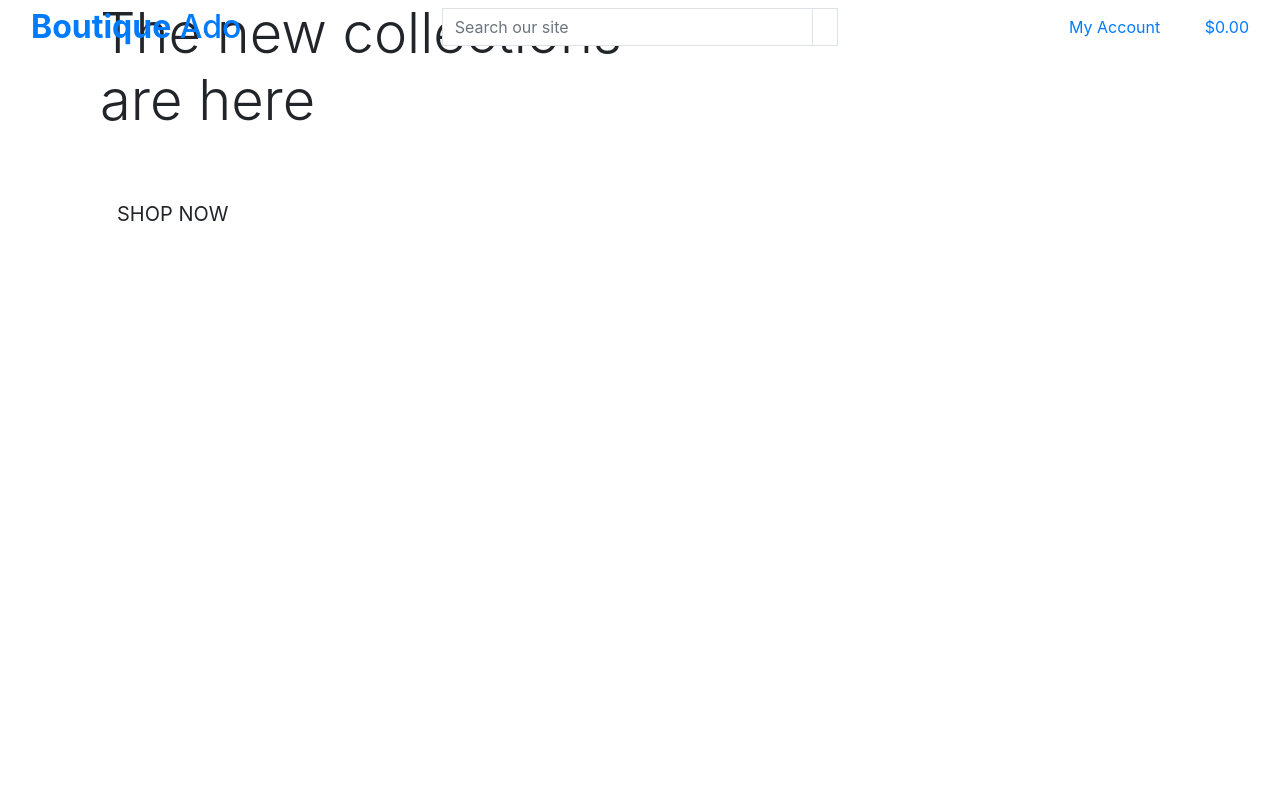
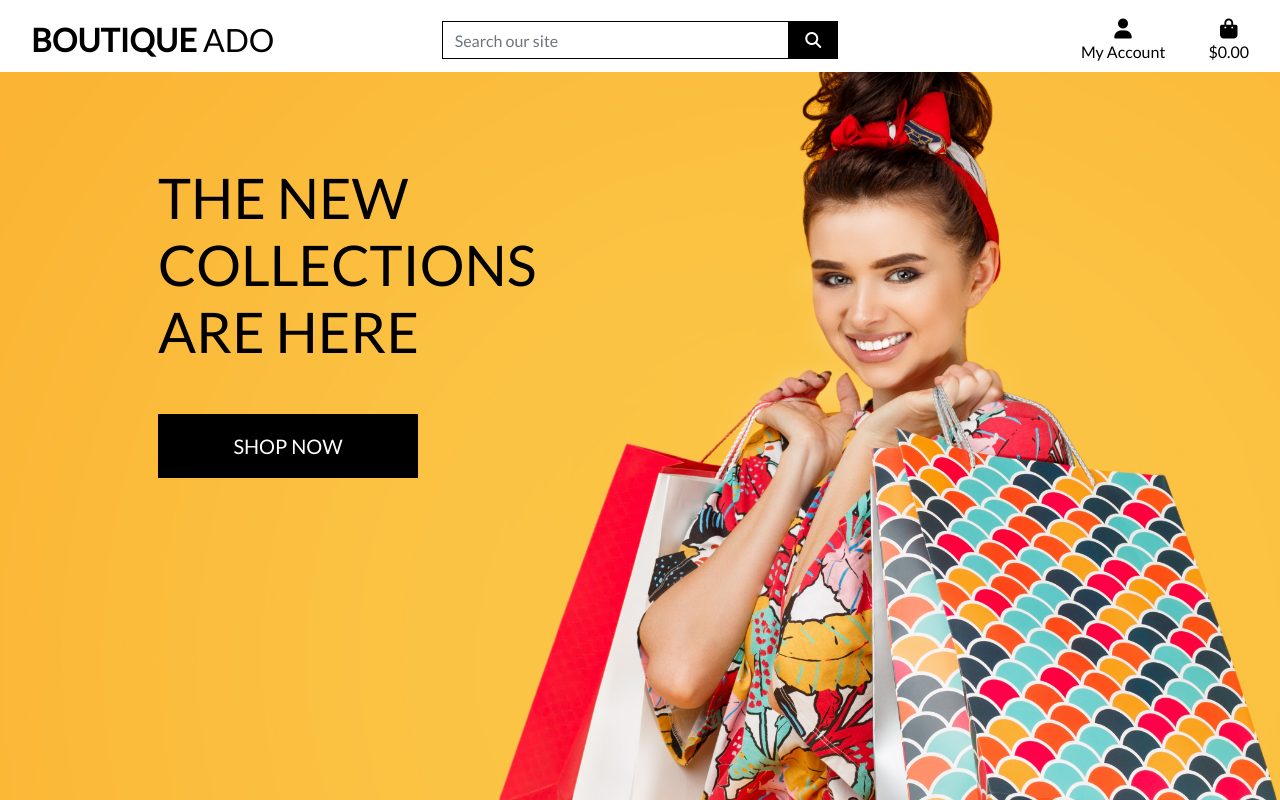
Before and after one commit to vica781/Boutique_Ado_retake, a Django app: page / in a window 1280 px wide. Run offline with Django 3.2, Linux system fonts and the light colour scheme; some libraries are stand-ins or nearby versions.

Commit message:
Feat: complete homepage header and css

```diff
--- a/boutique_ado/urls.py
+++ b/boutique_ado/urls.py
@@ -15,9 +15,11 @@ Including another URLconf
 """
 from django.contrib import admin
 from django.urls import path, include
+from django.conf import settings
+from django.conf.urls.static import static
 
 urlpatterns = [
     path('admin/', admin.site.urls),
     path('accounts/', include('allauth.urls')),
     path('', include('home.urls')),
-]
+] + static(settings.MEDIA_URL, document_root=settings.MEDIA_ROOT)
--- a/static/css/base.css
+++ b/static/css/base.css
@@ -3,7 +3,7 @@ html {
 }
 
 body {
-    background: url('/media/homepage_background_cropped.jpg') no-repeat center center fixed;
+    background: url('/media/pics/homepage_background_cropped.jpg ') no-repeat center center fixed;
     background-size: cover;
     height: calc(100vh - 164px);
     color: #555;
--- a/templates/base.html
+++ b/templates/base.html
@@ -15,12 +15,15 @@
 
     {% block corecss %}
         <link rel="stylesheet" href="https://stackpath.bootstrapcdn.com/bootstrap/4.4.1/css/bootstrap.min.css" integrity="sha384-Vkoo8x4CGsO3+Hhxv8T/Q5PaXtkKtu6ug5TOeNV6gBiFeWPGFN9MuhOf23Q9Ifjh" crossorigin="anonymous">
+        <link rel="stylesheet" href="https://fonts.googleapis.com/css?family=Lato&display=swap">
+        <link rel="stylesheet" href="{% static 'css/base.css' %}">
     {% endblock %}
 
     {% block extra_css %}
     {% endblock %}
 
     {% block corejs %}
+        <script src="https://kit.fontawesome.com/b7df1fe1c5.js" crossorigin="anonymous"></script>
         <script src="https://code.jquery.com/jquery-3.4.1.slim.min.js" integrity="sha384-J6qa4849blE2+poT4WnyKhv5vZF5SrPo0iEjwBvKU7imGFAV0wwj1yYfoRSJoZ+n" crossorigin="anonymous"></script>
         <script src="https://cdn.jsdelivr.net/npm/popper.js@1.16.0/dist/umd/popper.min.js" integrity="sha384-Q6E9RHvbIyZFJoft+2mJbHaEWldlvI9IOYy5n3zV9zzTtmI3UksdQRVvoxMfooAo" crossorigin="anonymous"></script>
         <script src="https://stackpath.bootstrapcdn.com/bootstrap/4.4.1/js/bootstrap.min.js" integrity="sha384-wfSDF2E50Y2D1uUdj0O3uMBJnjuUD4Ih7YwaYd1iqfktj0Uod8GCExl3Og8ifwB6" crossorigin="anonymous"></script>
@@ -33,7 +36,7 @@
   </head>
   <body>
     <header class="container-fluid fixed-top">
-        <div class="row">
+        <div id="topnav" class="row bg-white pt-lg-2 d-none d-lg-flex">
             <div class="col-12 col-lg-4 my-auto py-1 py-lg-0 text-center text-lg-left">
                 <a href="{% url 'home' %}" class="nav-link main-logo-link">
                     <h2 class="logo-font text-black my-0"><strong>Boutique</strong> Ado</h2>
```
Also changed, not shown: boutique_ado/settings.py (+7 -1 lines).
